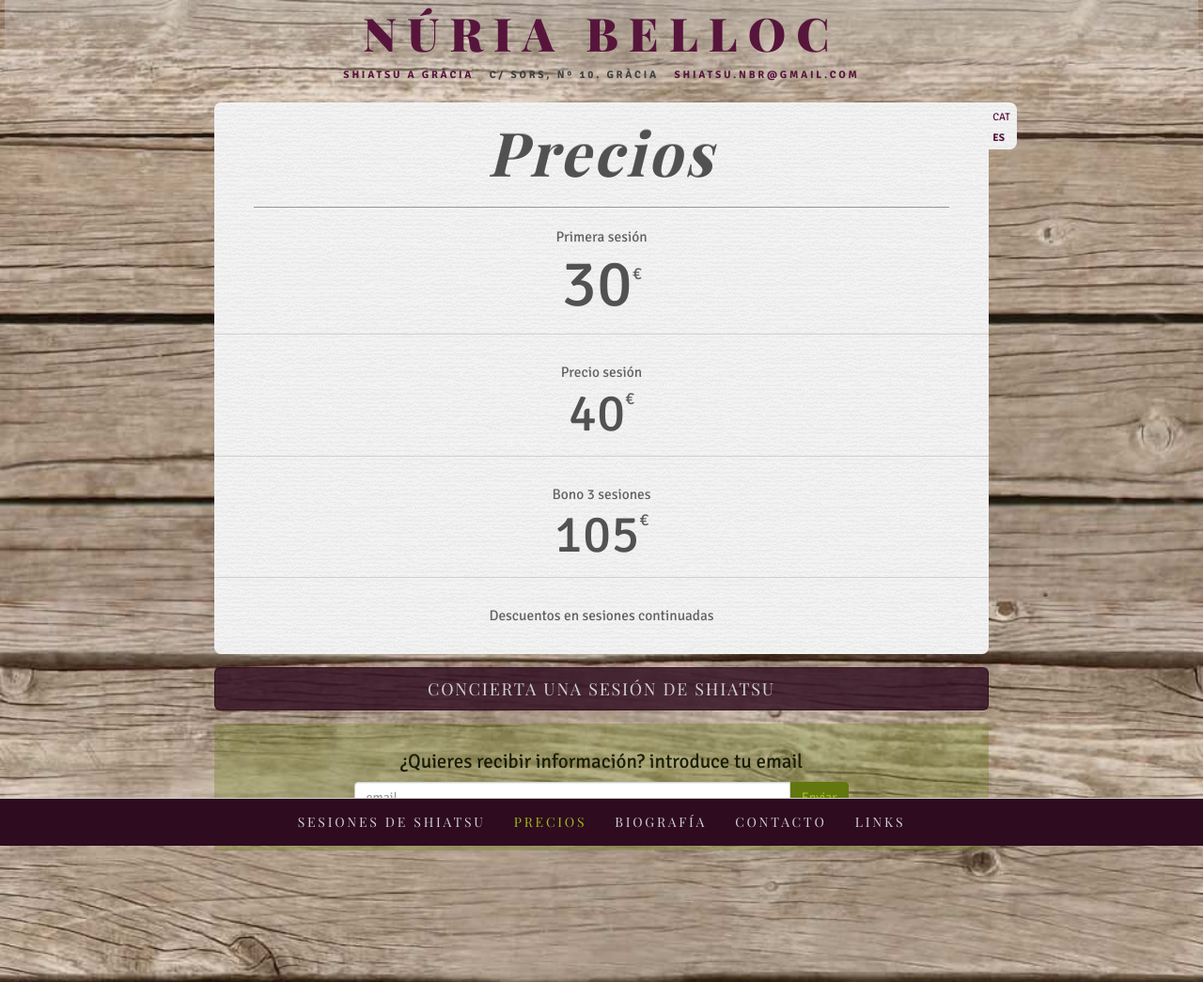
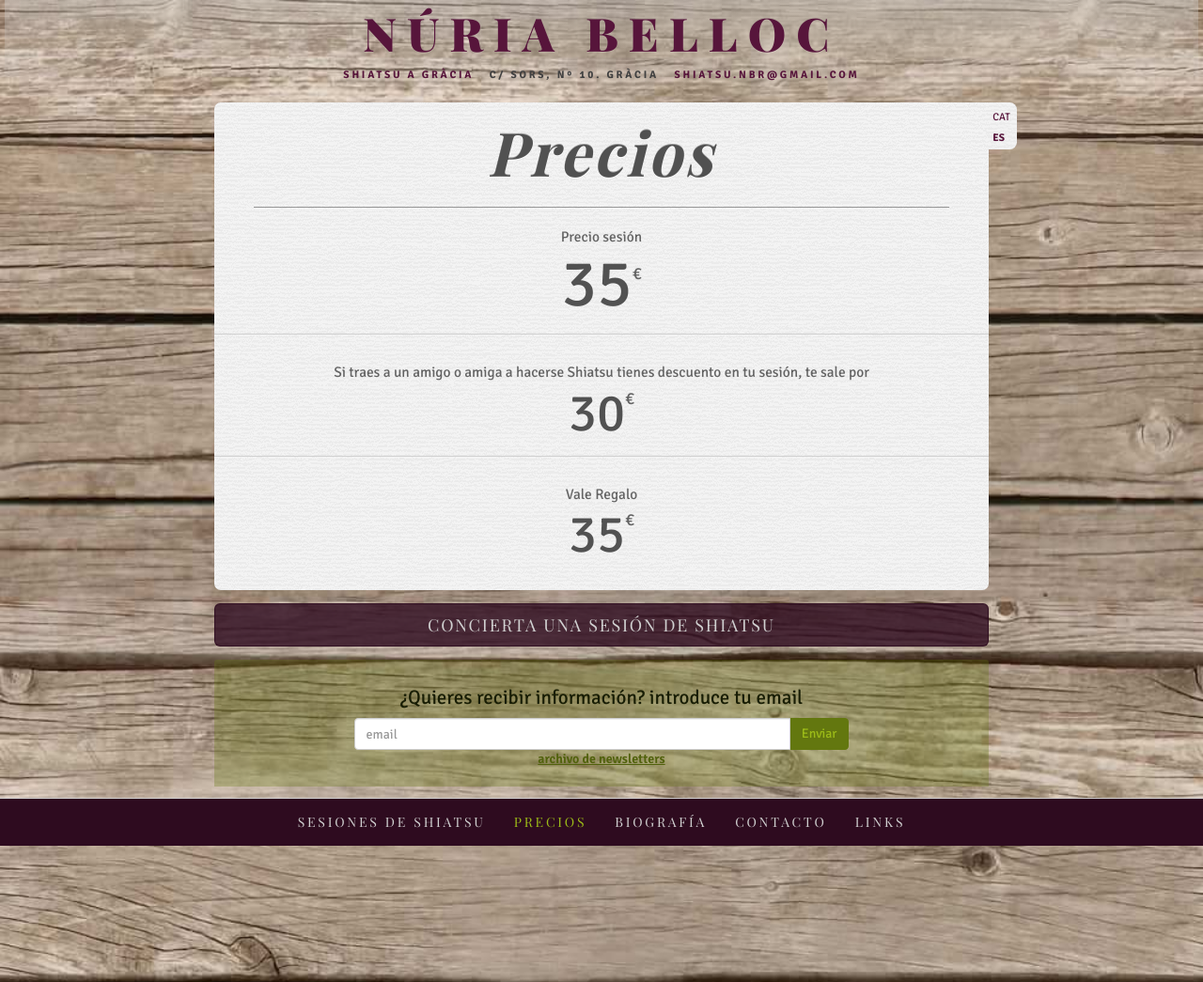
Before and after one commit to agustibr/shiatsu.nuriabelloc.com, a Jekyll site: the page built from es/2-precios.md, in a window 1280 px wide. Shown: the whole page at 94% size. Built offline with Jekyll 4.4.1, drawn with Linux system fonts in a browser that asks for light colours; some web fonts are replaced.

Commit message:
Updated 2-precios.md

```diff
--- a/es/2-precios.md
+++ b/es/2-precios.md
@@ -4,24 +4,23 @@ description: "Precios de las sesiones de Shiatsu en Gracia; bono 3 sesiones, pri
 menu: true
 permalink: es/precios/
 sibling: preus
+published: true
 ---
 
-Primera sesión
 
-### 30
+Precio sesión
+
+### 35
 
 ---
 
-Precio sesión
+Si traes a un amigo o amiga a hacerse Shiatsu
+tienes descuento en tu sesión, te sale por
 
-#### 40
+#### 30
 
 ---
 
-Bono 3 sesiones
+Vale Regalo
 
-#### 105
-
----
-
-Descuentos en sesiones continuadas
+#### 35
```
